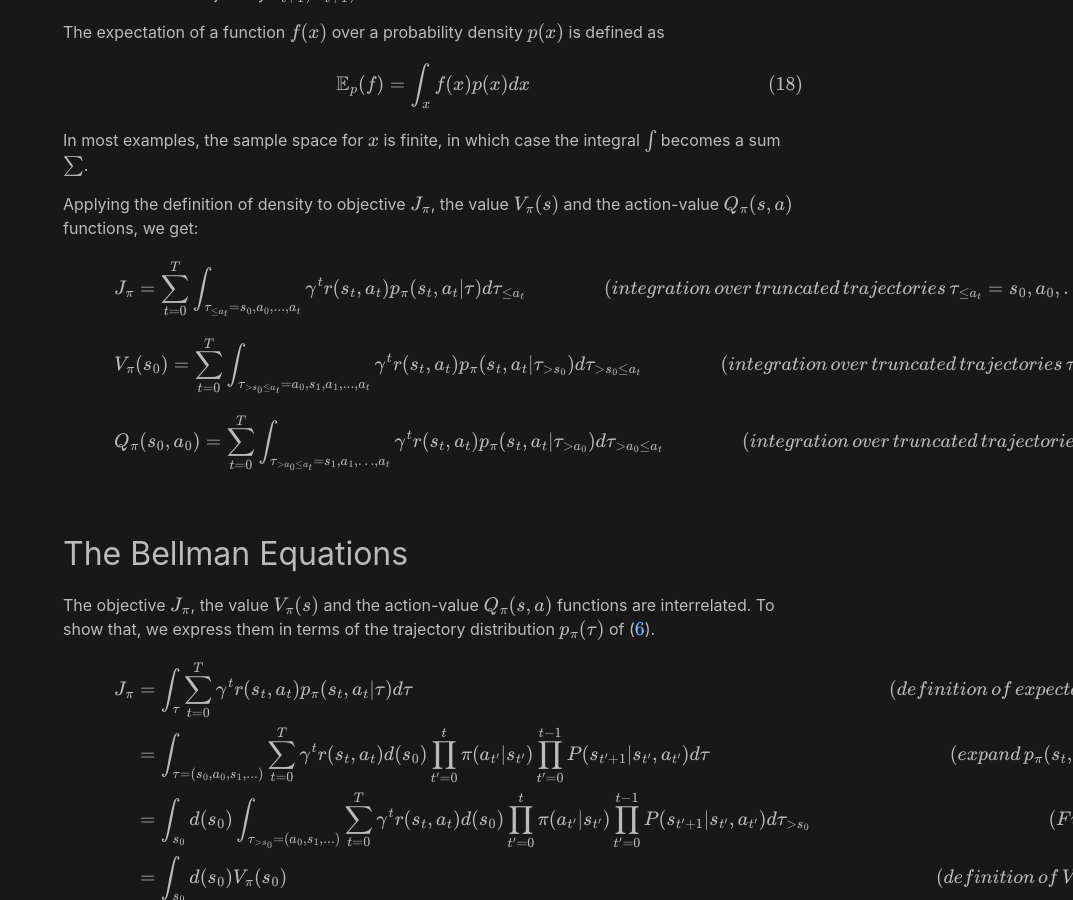
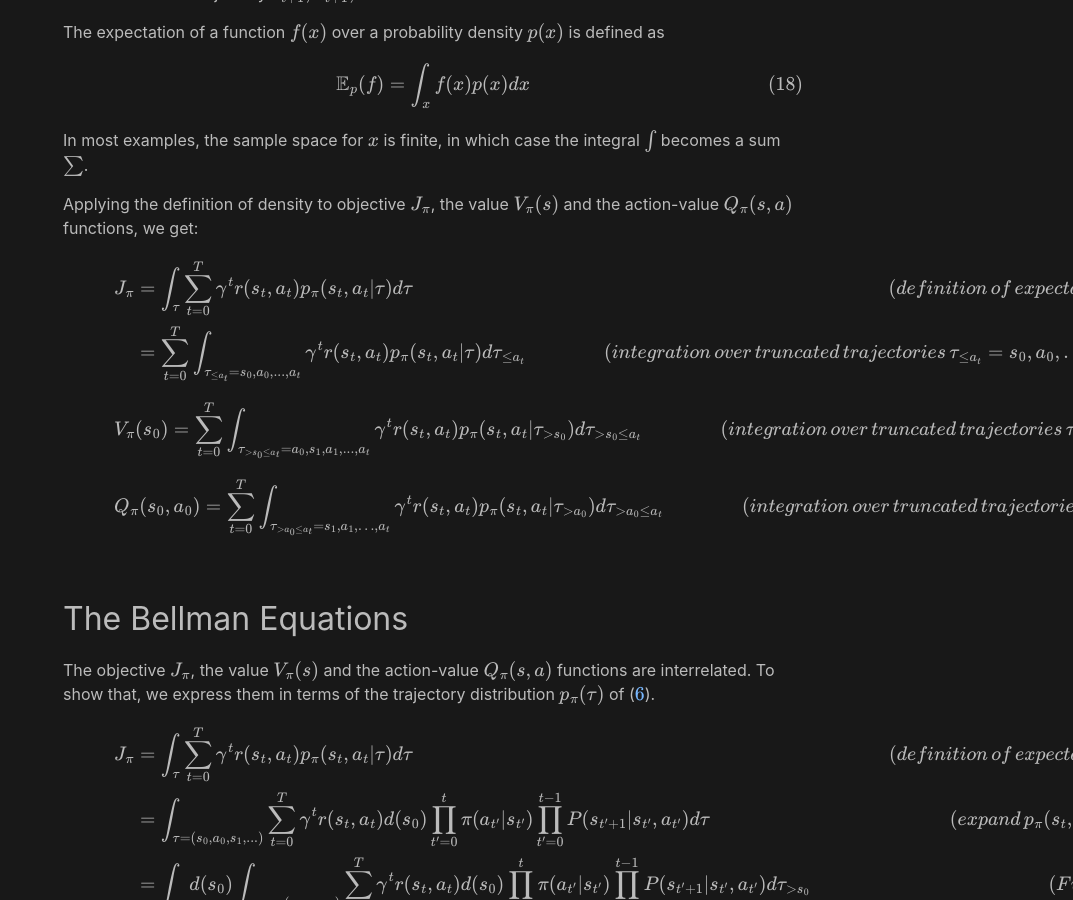
Before and after one commit to analytiq-hub/sigagent.github.io, a Jekyll site: the page built from machine_learning/_posts/2021-02-13-introduction_to_machine_learning.md, in a window 1280 px wide and 900 px high, scrolled down 5639 px. Shown: the whole window, without its empty margins (207-1280 px from the left). Built offline with Jekyll 4.4.1, drawn with Linux system fonts in a browser that asks for light colours; formulas are drawn with MathJax 3; a script that is not in the unit is left out.

Commit message:
*** empty log message ***

```diff
--- a/machine_learning/_posts/2021-02-13-introduction_to_machine_learning.md
+++ b/machine_learning/_posts/2021-02-13-introduction_to_machine_learning.md
@@ -225,9 +225,12 @@ Applying the definition of density to objective $$J_\pi$$, the value $$V_\pi(s)$
 
 $$
 \begin{align}
-J_\pi & = \sum_{t=0}^{T} \int_{\tau_{\le a_t} = s_0, a_0, ... , a_t}  \gamma^{t} r(s_t, a_t) p_\pi(s_t, a_t \vert \tau) d\tau_{\le a_t} \hspace{1cm} & (integration \, over \, truncated \, trajectories \, \tau_{\le a_t} = s_0, a_0, ... , a_t) \\
+J_\pi & = \int_\tau \sum_{t=0}^{T} \gamma^{t} r(s_t, a_t) p_\pi(s_t, a_t \vert \tau) d\tau \hspace{1cm} & (definition \, of \, expectation) \\
+& = \sum_{t=0}^{T} \int_{\tau_{\le a_t} = s_0, a_0, ... , a_t}  \gamma^{t} r(s_t, a_t) p_\pi(s_t, a_t \vert \tau) d\tau_{\le a_t} \hspace{1cm} & (integration \, over \, truncated \, trajectories \, \tau_{\le a_t} = s_0, a_0, ... , a_t) \\
 \end{align}
 $$
+
+
 
 $$
 \begin{align}
```
